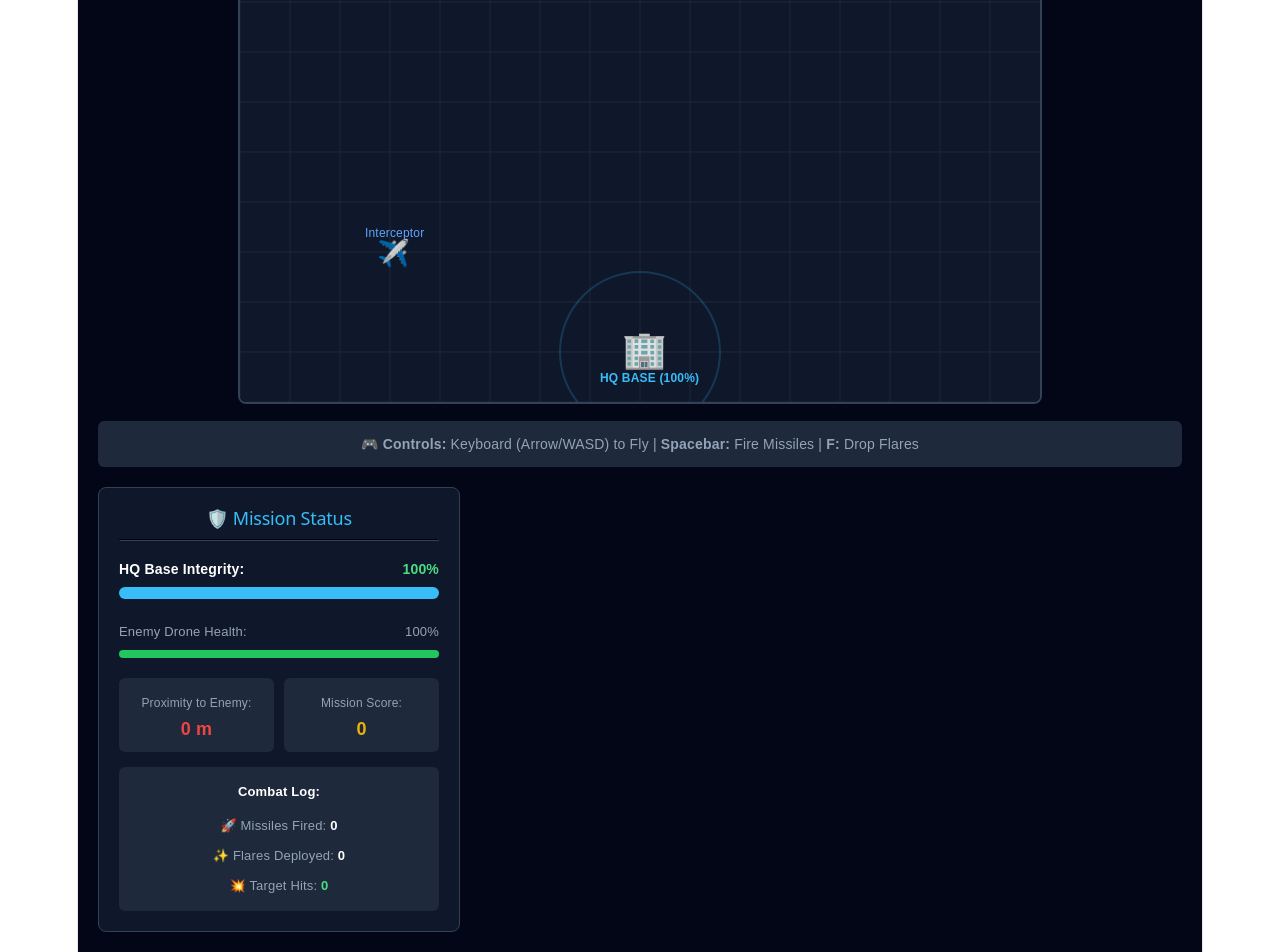
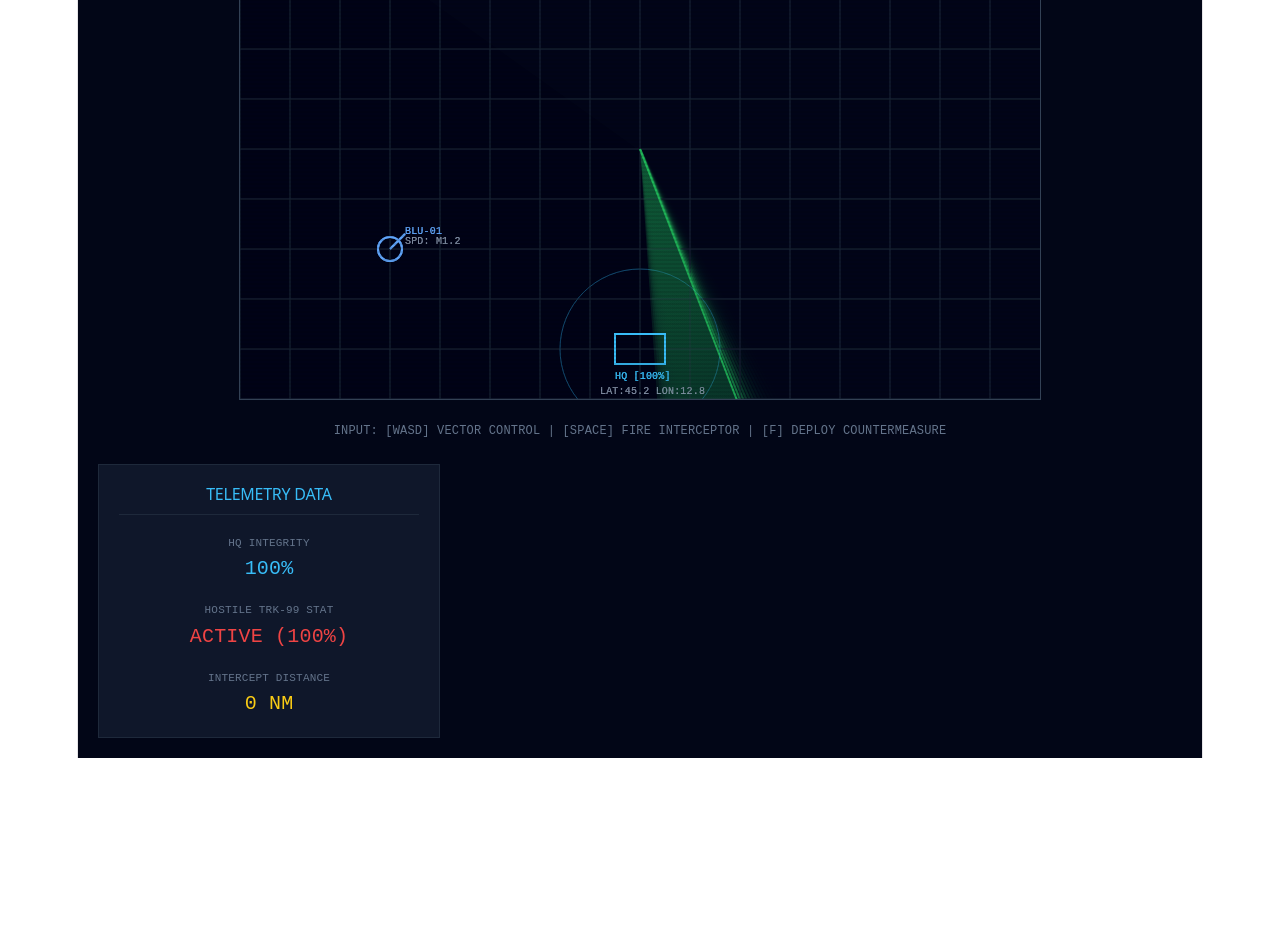
Before and after one commit to sriharish094-hue/drdo-tactical-simulator, a React app in the folder app/: page / in a window 1280 px wide. Shown: the part 259-1211 px from the top of the page. After the commit the page ends 1017 px from the top, so only its background shows below. Built offline with nearby package versions, Linux system fonts and the light colour scheme; the HTML template or start-up script is replaced by a standard one.

Commit message:
Upgraded to Real Tactical Radar with NATO symbology

```diff
--- a/app/src/App.jsx
+++ b/app/src/App.jsx
@@ -7,19 +7,18 @@ export default function App() {
   const [score, setScore] = useState(0);
   const [distance, setDistance] = useState(0);
   const [enemyHealth, setEnemyHealth] = useState(100);
-  const [baseHealth, setBaseHealth] = useState(100); // New: Base Health
-  const [stats, setStats] = useState({ hits: 0, missiles: 0, flares: 0 });
+  const [baseHealth, setBaseHealth] = useState(100);
 
-  // Agents Position & State
+  // Tactical Positions
   const [ownShip, setOwnShip] = useState({ x: 150, y: 350 });
   const [enemyAgent, setEnemyAgent] = useState({ x: 650, y: 50 });
-  const basePos = { x: 400, y: 450 }; // Base Location (Bottom Center)
+  const basePos = { x: 400, y: 450 };
 
   const [missiles, setMissiles] = useState([]);
   const [flares, setFlares] = useState([]);
   const [explosions, setExplosions] = useState([]);
 
-  // Keyboard Controls (WASD / Arrows)
+  // Keyboard Controls
   useEffect(() => {
     const handleKeyDown = (e) => {
       const speed = 12;
@@ -30,241 +29,265 @@ export default function App() {
       if (e.code === 'Space') { e.preventDefault(); fireMissile(); }
       if (e.key === 'f' || e.key === 'F') deployFlare();
     };
-
     window.addEventListener('keydown', handleKeyDown);
     return () => window.removeEventListener('keydown', handleKeyDown);
   }, [ownShip, enemyAgent]);
 
   const fireMissile = () => {
-    if (baseHealth > 0) {
-      setMissiles(prev => [...prev, { x: ownShip.x, y: ownShip.y, speed: 8 }]);
-      setStats(s => ({ ...s, missiles: s.missiles + 1 }));
-    }
+    if (baseHealth > 0) setMissiles(prev => [...prev, { x: ownShip.x, y: ownShip.y, speed: 10 }]);
   };
 
   const deployFlare = () => {
-    if (baseHealth > 0) {
-      setFlares(prev => [...prev, { x: ownShip.x, y: ownShip.y, life: 100 }]);
-      setStats(s => ({ ...s, flares: s.flares + 1 }));
-    }
+    if (baseHealth > 0) setFlares(prev => [...prev, { x: ownShip.x, y: ownShip.y, life: 100 }]);
   };
 
-  // Main Simulation Loop
+  // Main Simulation & Radar Engine
   useEffect(() => {
-    let interval = setInterval(() => {
-      // Stop AI if Game Over or Enemy Dead
-      if (!isAIActive || enemyHealth <= 0 || baseHealth <= 0) return;
+    let animationFrameId;
+    let lastTime = performance.now();
 
-      // 1. Calculate Jet to Enemy Distance (Proximity)
+    const loop = (time) => {
+      // Run AI logic every ~30ms frame equivalent
+      if (time - lastTime > 30) {
+        lastTime = time;
+
+        if (isAIActive && enemyHealth > 0 && baseHealth > 0) {
           const dx = ownShip.x - enemyAgent.x;
           const dy = ownShip.y - enemyAgent.y;
-      const dist = Math.sqrt(dx * dx + dy * dy);
-      setDistance(Math.floor(dist));
+          setDistance(Math.floor(Math.sqrt(dx * dx + dy * dy)));
 
-      // 2. Enemy AI Logic - Target BaseHQ!
           setEnemyAgent(prev => {
-        let targetX = basePos.x; // Default target is Base HQ
-        let targetY = basePos.y;
-
-        // Distract AI with Flares
+            let tx = basePos.x, ty = basePos.y;
             if (flares.length > 0) {
-          targetX = flares[0].x + Math.sin(Date.now() / 100) * 50;
-          targetY = flares[0].y + Math.cos(Date.now() / 100) * 50;
+              tx = flares[0].x + Math.sin(Date.now() / 100) * 50;
+              ty = flares[0].y + Math.cos(Date.now() / 100) * 50;
             }
-
-        const edx = targetX - prev.x;
-        const edy = targetY - prev.y;
+            const edx = tx - prev.x, edy = ty - prev.y;
             const edist = Math.sqrt(edx * edx + edy * edy);
             const speed = mode === 'WAR' ? 2 : 1;
 
-        // Check if Enemy reached the Base to deal damage
             if (edist < 30 && flares.length === 0) {
-          setBaseHealth(h => Math.max(0, h - 2)); // Damage base
+              setBaseHealth(h => Math.max(0, h - 2));
               setExplosions(ex => [...ex, { x: basePos.x, y: basePos.y - 20, life: 5 }]);
             }
-
-        if (edist > 5) {
-          return { x: prev.x + (edx / edist) * speed, y: prev.y + (edy / edist) * speed };
-        }
+            if (edist > 5) return { x: prev.x + (edx / edist) * speed, y: prev.y + (edy / edist) * speed };
             return prev;
           });
 
-      // 3. Move Missiles & Check Collisions
-      setMissiles(prevMissiles => {
-        return prevMissiles.map(m => {
-          const mdx = enemyAgent.x - m.x;
-          const mdy = enemyAgent.y - m.y;
+          setMissiles(prev => prev.map(m => {
+            const mdx = enemyAgent.x - m.x, mdy = enemyAgent.y - m.y;
             const mdist = Math.sqrt(mdx * mdx + mdy * mdy);
-
-          if (mdist < 25) { // Hit Enemy
-            setEnemyHealth(h => Math.max(0, h - 25)); // Takes 4 hits to destroy 100 HP
+            if (mdist < 25) {
+              setEnemyHealth(h => Math.max(0, h - 25));
               setScore(s => s + 150);
-            setStats(s => ({ ...s, hits: s.hits + 1 }));
               setExplosions(ex => [...ex, { x: enemyAgent.x, y: enemyAgent.y, life: 15 }]);
               return null;
             }
             if (mdist < 5) return null;
             return { x: m.x + (mdx / mdist) * m.speed, y: m.y + (mdy / mdist) * m.speed, speed: m.speed };
-        }).filter(Boolean);
-      });
+          }).filter(Boolean));
 
-      // 4. Update Particles
           setFlares(prev => prev.map(f => ({ ...f, life: f.life - 2 })).filter(f => f.life > 0));
           setExplosions(prev => prev.map(e => ({ ...e, life: e.life - 1 })).filter(e => e.life > 0));
+        }
+      }
 
-    }, 30);
-
-    return () => clearInterval(interval);
-  }, [isAIActive, ownShip, enemyAgent, mode, flares, enemyHealth, baseHealth]);
-
-  // Canvas Drawing
-  useEffect(() => {
+      // --- CANVAS DRAWING (60 FPS for smooth radar sweep) ---
       const canvas = canvasRef.current;
-    if (!canvas) return;
+      if (canvas) {
         const ctx = canvas.getContext('2d');
 
-    // Radar Background
-    ctx.fillStyle = '#0f172a';
+        // Dark Radar Background with fade effect (creates trail)
+        ctx.fillStyle = 'rgba(2, 6, 23, 0.3)';
         ctx.fillRect(0, 0, canvas.width, canvas.height);
-    ctx.strokeStyle = '#1e293b';
+
+        // Grid Background
+        ctx.strokeStyle = 'rgba(30, 41, 59, 0.5)';
         ctx.lineWidth = 1;
         for (let i = 0; i < canvas.width; i += 50) {
           ctx.beginPath(); ctx.moveTo(i, 0); ctx.lineTo(i, canvas.height); ctx.stroke();
           ctx.beginPath(); ctx.moveTo(0, i); ctx.lineTo(canvas.width, i); ctx.stroke();
         }
 
-    // Draw Military Base HQ 🏢
-    ctx.font = '36px Arial';
-    ctx.fillText('🏢', basePos.x - 18, basePos.y + 10);
-    ctx.fillStyle = baseHealth > 30 ? '#38bdf8' : '#ef4444';
-    ctx.font = 'bold 12px sans-serif';
-    ctx.fillText(`HQ BASE (${baseHealth}%)`, basePos.x - 40, basePos.y + 30);
+        // Draw Rotating Radar Sweep
+        const cx = canvas.width / 2;
+        const cy = canvas.height / 2;
+        const radius = Math.max(cx, cy) + 100;
+        const currentAngle = (Date.now() / 1500) % (Math.PI * 2);
 
-    // Draw Base Defense Radius
+        ctx.save();
+        ctx.translate(cx, cy);
+        ctx.rotate(currentAngle);
+
+        ctx.beginPath();
+        ctx.moveTo(0, 0);
+        ctx.arc(0, 0, radius, 0, 0.3); // Radar beam width
+        ctx.lineTo(0, 0);
+        const gradient = ctx.createLinearGradient(0, 0, radius, 0);
+        gradient.addColorStop(0, 'rgba(34, 197, 94, 0.2)');
+        gradient.addColorStop(1, 'rgba(34, 197, 94, 0)');
+        ctx.fillStyle = gradient;
+        ctx.fill();
+
+        ctx.beginPath();
+        ctx.moveTo(0, 0);
+        ctx.lineTo(radius, 0);
+        ctx.strokeStyle = 'rgba(34, 197, 94, 0.8)'; // Bright sweep line
+        ctx.lineWidth = 2;
+        ctx.stroke();
+        ctx.restore();
+
+        // Helper function for tactical text
+        const drawTacticalText = (text, x, y, color) => {
+          ctx.fillStyle = color;
+          ctx.font = '10px "Courier New", monospace';
+          ctx.fillText(text, x, y);
+        };
+
+        // Base HQ (NATO Friendly Ground - Blue Rectangle)
+        ctx.beginPath();
+        ctx.rect(basePos.x - 25, basePos.y - 15, 50, 30);
+        ctx.strokeStyle = baseHealth > 30 ? '#38bdf8' : '#ef4444';
+        ctx.lineWidth = 2;
+        ctx.stroke();
+        drawTacticalText(`HQ [${baseHealth}%]`, basePos.x - 25, basePos.y + 30, '#38bdf8');
+        drawTacticalText(`LAT:45.2 LON:12.8`, basePos.x - 40, basePos.y + 45, 'rgba(148, 163, 184, 0.7)');
+
+        // Base Radius
         ctx.beginPath();
         ctx.arc(basePos.x, basePos.y, 80, 0, Math.PI * 2);
-    ctx.strokeStyle = baseHealth > 30 ? 'rgba(56, 189, 248, 0.2)' : 'rgba(239, 68, 68, 0.4)';
+        ctx.strokeStyle = baseHealth > 30 ? 'rgba(56, 189, 248, 0.15)' : 'rgba(239, 68, 68, 0.3)';
+        ctx.lineWidth = 1;
+        ctx.stroke();
+
+        // Own Jet (NATO Friendly Air - Blue Circle/Arc)
+        ctx.beginPath();
+        ctx.arc(ownShip.x, ownShip.y, 12, 0, Math.PI * 2);
+        ctx.strokeStyle = '#60a5fa';
         ctx.lineWidth = 2;
         ctx.stroke();
+        ctx.beginPath();
+        ctx.moveTo(ownShip.x, ownShip.y);
+        ctx.lineTo(ownShip.x + 15, ownShip.y - 15); // Velocity vector line
+        ctx.stroke();
+        drawTacticalText('BLU-01', ownShip.x + 15, ownShip.y - 15, '#60a5fa');
+        drawTacticalText(`SPD: M1.2`, ownShip.x + 15, ownShip.y - 5, 'rgba(148, 163, 184, 0.7)');
 
-    // Draw Flares ✨ & Missiles 🚀 & Explosions 💥
-    flares.forEach(f => { ctx.font = '20px Arial'; ctx.fillText('✨', f.x - 10, f.y + 10); });
-    missiles.forEach(m => { ctx.font = '18px Arial'; ctx.fillText('🚀', m.x - 8, m.y + 8); });
-    explosions.forEach(e => { ctx.font = '28px Arial'; ctx.fillText('💥', e.x - 14, e.y + 14); });
+        // Enemy Drone (NATO Hostile Air - Red Diamond)
+        if (enemyHealth > 0) {
+          ctx.beginPath();
+          ctx.moveTo(enemyAgent.x, enemyAgent.y - 14);
+          ctx.lineTo(enemyAgent.x + 14, enemyAgent.y);
+          ctx.lineTo(enemyAgent.x, enemyAgent.y + 14);
+          ctx.lineTo(enemyAgent.x - 14, enemyAgent.y);
+          ctx.closePath();
+          ctx.strokeStyle = '#ef4444';
+          ctx.lineWidth = 2;
+          ctx.stroke();
+          drawTacticalText(`TRK-99 [${enemyHealth}%]`, enemyAgent.x + 15, enemyAgent.y - 15, '#ef4444');
+          drawTacticalText(`ALT: 15000`, enemyAgent.x + 15, enemyAgent.y - 5, 'rgba(148, 163, 184, 0.7)');
+        } else {
+          drawTacticalText('TARGET DESTROYED', enemyAgent.x - 40, enemyAgent.y, '#4ade80');
+        }
 
-    // Draw Own Jet ✈️
-    ctx.font = '26px Arial';
-    ctx.fillText('✈️', ownShip.x - 13, ownShip.y + 10);
-    ctx.fillStyle = '#60a5fa';
-    ctx.font = '12px sans-serif';
-    ctx.fillText('Interceptor', ownShip.x - 25, ownShip.y - 15);
+        // Flares (Chaff/Flare Decoys - Yellow cross)
+        flares.forEach(f => {
+          ctx.beginPath();
+          ctx.moveTo(f.x - 5, f.y - 5); ctx.lineTo(f.x + 5, f.y + 5);
+          ctx.moveTo(f.x + 5, f.y - 5); ctx.lineTo(f.x - 5, f.y + 5);
+          ctx.strokeStyle = '#facc15';
+          ctx.lineWidth = 2;
+          ctx.stroke();
+        });
 
-    // Draw Enemy / Game Over States
+        // Missiles (White Interceptor lines)
+        missiles.forEach(m => {
+          ctx.beginPath();
+          ctx.arc(m.x, m.y, 3, 0, Math.PI * 2);
+          ctx.fillStyle = '#ffffff';
+          ctx.fill();
+        });
+
+        // Explosions
+        explosions.forEach(e => {
+          ctx.beginPath();
+          ctx.arc(e.x, e.y, (15 - e.life) * 2, 0, Math.PI * 2);
+          ctx.strokeStyle = `rgba(239, 68, 68, ${e.life / 15})`;
+          ctx.lineWidth = 3;
+          ctx.stroke();
+        });
+
+        // Game Over Overlay
         if (baseHealth <= 0) {
-      ctx.fillStyle = 'rgba(0,0,0,0.7)';
+          ctx.fillStyle = 'rgba(0,0,0,0.8)';
           ctx.fillRect(0, 0, canvas.width, canvas.height);
           ctx.fillStyle = '#ef4444';
-      ctx.font = 'bold 40px sans-serif';
-      ctx.fillText('GAME OVER - BASE DESTROYED', 90, 240);
-    } else if (enemyHealth > 0) {
-      ctx.font = '26px Arial';
-      ctx.fillText('🛸', enemyAgent.x - 13, enemyAgent.y + 10);
-      ctx.fillStyle = '#f87171';
-      ctx.font = '12px sans-serif';
-      ctx.fillText(`Kamikaze Drone (${enemyHealth}%)`, enemyAgent.x - 50, enemyAgent.y - 15);
-    } else {
-      ctx.fillStyle = '#4ade80';
-      ctx.font = 'bold 30px sans-serif';
-      ctx.fillText('MISSION SUCCESS - THREAT NEUTRALIZED', 90, 240);
+          ctx.font = 'bold 30px "Courier New", monospace';
+          ctx.fillText('SYSTEM FAILURE: HQ BREACHED', 150, 240);
         }
+      }
+      animationFrameId = requestAnimationFrame(loop);
+    };
 
-  }, [ownShip, enemyAgent, missiles, flares, explosions, enemyHealth, baseHealth]);
+    animationFrameId = requestAnimationFrame(loop);
+    return () => cancelAnimationFrame(animationFrameId);
+  }, [isAIActive, ownShip, enemyAgent, mode, flares, enemyHealth, baseHealth, missiles, explosions]);
 
   const handleReset = () => {
-    setOwnShip({ x: 150, y: 350 });
-    setEnemyAgent({ x: 650, y: 50 });
+    setOwnShip({ x: 150, y: 350 }); setEnemyAgent({ x: 650, y: 50 });
     setMissiles([]); setFlares([]); setExplosions([]);
-    setEnemyHealth(100); setBaseHealth(100);
-    setScore(0); setDistance(0);
+    setEnemyHealth(100); setBaseHealth(100); setScore(0); setDistance(0);
   };
 
   return (
-    <div style={{ backgroundColor: '#020617', color: 'white', minHeight: '100vh', padding: '20px', fontFamily: 'sans-serif' }}>
-      <header style={{ borderBottom: '1px solid #334155', paddingBottom: '12px', marginBottom: '20px' }}>
-        <h1 style={{ color: '#38bdf8', margin: 0, fontSize: '24px' }}>DRDO Tactical Simulator</h1>
-        <p style={{ color: '#94a3b8', margin: '4px 0 0 0', fontSize: '14px' }}>Phase 4: Base Defense Protocol (Protect the HQ)</p>
+    <div style={{ backgroundColor: '#020617', color: 'white', minHeight: '100vh', padding: '20px', fontFamily: '"Courier New", monospace' }}>
+      <header style={{ borderBottom: '1px solid #1e293b', paddingBottom: '12px', marginBottom: '20px' }}>
+        <h1 style={{ color: '#38bdf8', margin: 0, fontSize: '24px', letterSpacing: '1px' }}>TACTICAL DISPLAY SYSTM // DRDO-C2</h1>
+        <p style={{ color: '#64748b', margin: '4px 0 0 0', fontSize: '12px' }}>OP-MODE: ACTIVE DEFENSE | MIL-STD-2525 SYMBOLOGY ACTIVE</p>
       </header>
 
       <div style={{ display: 'flex', gap: '20px', flexWrap: 'wrap' }}>
         <div style={{ flex: '1 1 auto' }}>
           <div style={{ marginBottom: '15px', display: 'flex', gap: '10px', flexWrap: 'wrap' }}>
-            <button onClick={() => setIsAIActive(!isAIActive)} style={{ padding: '10px 18px', backgroundColor: isAIActive ? '#ef4444' : '#22c55e', color: 'white', border: 'none', borderRadius: '6px', cursor: 'pointer', fontWeight: 'bold' }}>
-              {isAIActive ? '🛑 Stop Simulation' : '▶️ Start Attack'}
+            <button onClick={() => setIsAIActive(!isAIActive)} style={{ padding: '8px 16px', backgroundColor: isAIActive ? '#7f1d1d' : '#14532d', color: isAIActive ? '#fca5a5' : '#86efac', border: '1px solid ' + (isAIActive ? '#ef4444' : '#22c55e'), fontFamily: 'inherit', cursor: 'pointer' }}>
+              {isAIActive ? 'HALT SIMULATION' : 'INITIATE TRACKING'}
             </button>
-            <button onClick={() => setMode(mode === 'PEACE' ? 'WAR' : 'PEACE')} style={{ padding: '10px 18px', backgroundColor: '#eab308', color: 'black', border: 'none', borderRadius: '6px', cursor: 'pointer', fontWeight: 'bold' }}>
-              Enemy Speed: {mode}
-            </button>
-            <button onClick={handleReset} style={{ padding: '10px 18px', backgroundColor: '#475569', color: 'white', border: 'none', borderRadius: '6px', cursor: 'pointer', fontWeight: 'bold' }}>
-              🔄 Reset Mission
+            <button onClick={handleReset} style={{ padding: '8px 16px', backgroundColor: '#0f172a', color: '#94a3b8', border: '1px solid #334155', fontFamily: 'inherit', cursor: 'pointer' }}>
+              RESET SYS
             </button>
           </div>
 
-          <div style={{ border: '2px solid #334155', borderRadius: '8px', overflow: 'hidden', display: 'inline-block', backgroundColor: 'black' }}>
+          <div style={{ border: '1px solid #334155', display: 'inline-block', backgroundColor: '#020617', position: 'relative' }}>
+            {/* CRT Scanline Overlay effect */}
+            <div style={{ position: 'absolute', top: 0, left: 0, right: 0, bottom: 0, background: 'repeating-linear-gradient(0deg, transparent, transparent 2px, rgba(0,0,0,0.1) 2px, rgba(0,0,0,0.1) 4px)', pointerEvents: 'none' }}></div>
             <canvas ref={canvasRef} width={800} height={500} style={{ display: 'block', maxWidth: '100%' }} />
           </div>
 
-          <div style={{ color: '#94a3b8', fontSize: '14px', marginTop: '10px', backgroundColor: '#1e293b', padding: '10px', borderRadius: '6px' }}>
-            🎮 <b>Controls:</b> Keyboard (Arrow/WASD) to Fly | <b>Spacebar:</b> Fire Missiles | <b>F:</b> Drop Flares
+          <div style={{ color: '#64748b', fontSize: '12px', marginTop: '10px' }}>
+            INPUT: [WASD] VECTOR CONTROL | [SPACE] FIRE INTERCEPTOR | [F] DEPLOY COUNTERMEASURE
           </div>
         </div>
 
-        <div style={{ width: '320px', backgroundColor: '#0f172a', padding: '20px', borderRadius: '8px', border: '1px solid #334155', height: 'fit-content' }}>
-          <h2 style={{ color: '#38bdf8', fontSize: '18px', marginTop: 0 }}>🛡️ Mission Status</h2>
-          <hr style={{ borderColor: '#334155', marginBottom: '15px' }} />
+        <div style={{ width: '300px', backgroundColor: '#0f172a', padding: '20px', border: '1px solid #1e293b' }}>
+          <h2 style={{ color: '#38bdf8', fontSize: '16px', marginTop: 0, borderBottom: '1px solid #1e293b', paddingBottom: '10px' }}>TELEMETRY DATA</h2>
 
-          <div style={{ marginBottom: '20px' }}>
-            <div style={{ display: 'flex', justifyContent: 'space-between', color: 'white', fontSize: '14px', marginBottom: '5px', fontWeight: 'bold' }}>
-              <span>HQ Base Integrity:</span>
-              <span style={{ color: baseHealth > 30 ? '#4ade80' : '#ef4444' }}>{baseHealth}%</span>
+          <div style={{ display: 'grid', gap: '15px', marginTop: '15px' }}>
+            <div>
+              <div style={{ color: '#64748b', fontSize: '11px' }}>HQ INTEGRITY</div>
+              <div style={{ fontSize: '20px', color: baseHealth > 30 ? '#38bdf8' : '#ef4444' }}>{baseHealth}%</div>
             </div>
-            <div style={{ width: '100%', height: '12px', backgroundColor: '#334155', borderRadius: '6px', overflow: 'hidden' }}>
-              <div style={{ width: `${baseHealth}%`, height: '100%', backgroundColor: baseHealth > 50 ? '#38bdf8' : '#ef4444', transition: 'width 0.3s' }}></div>
+            <div>
+              <div style={{ color: '#64748b', fontSize: '11px' }}>HOSTILE TRK-99 STAT</div>
+              <div style={{ fontSize: '20px', color: enemyHealth > 0 ? '#ef4444' : '#4ade80' }}>
+                {enemyHealth > 0 ? `ACTIVE (${enemyHealth}%)` : 'NEUTRALIZED'}
               </div>
             </div>
-
-          <div style={{ marginBottom: '20px' }}>
-            <div style={{ display: 'flex', justifyContent: 'space-between', color: '#94a3b8', fontSize: '13px', marginBottom: '5px' }}>
-              <span>Enemy Drone Health:</span>
-              <span>{enemyHealth > 0 ? `${enemyHealth}%` : 'DESTROYED'}</span>
-            </div>
-            <div style={{ width: '100%', height: '8px', backgroundColor: '#334155', borderRadius: '4px', overflow: 'hidden' }}>
-              <div style={{ width: `${enemyHealth}%`, height: '100%', backgroundColor: enemyHealth > 50 ? '#22c55e' : '#ef4444', transition: 'width 0.3s' }}></div>
-            </div>
-          </div>
-
-          <div style={{ display: 'grid', gridTemplateColumns: '1fr 1fr', gap: '10px', marginBottom: '15px' }}>
-            <div style={{ backgroundColor: '#1e293b', padding: '10px', borderRadius: '6px' }}>
-              <span style={{ color: '#94a3b8', fontSize: '12px' }}>Proximity to Enemy:</span>
-              <div style={{ fontSize: '18px', fontWeight: 'bold', color: enemyHealth === 0 ? '#94a3b8' : (distance < 100 ? '#ef4444' : '#22c55e') }}>
-                {enemyHealth > 0 ? `${distance} m` : 'N/A'}
-              </div>
-            </div>
-            <div style={{ backgroundColor: '#1e293b', padding: '10px', borderRadius: '6px' }}>
-              <span style={{ color: '#94a3b8', fontSize: '12px' }}>Mission Score:</span>
-              <div style={{ fontSize: '18px', fontWeight: 'bold', color: '#eab308' }}>{score}</div>
-            </div>
-          </div>
-
-          <div style={{ backgroundColor: '#1e293b', padding: '12px', borderRadius: '6px' }}>
-            <h3 style={{ color: 'white', fontSize: '13px', margin: '0 0 8px 0' }}>Combat Log:</h3>
-            <div style={{ fontSize: '13px', color: '#94a3b8', display: 'flex', flexDirection: 'column', gap: '4px' }}>
-              <div>🚀 Missiles Fired: <b style={{ color: 'white' }}>{stats.missiles}</b></div>
-              <div>✨ Flares Deployed: <b style={{ color: 'white' }}>{stats.flares}</b></div>
-              <div>💥 Target Hits: <b style={{ color: '#4ade80' }}>{stats.hits}</b></div>
+            <div>
+              <div style={{ color: '#64748b', fontSize: '11px' }}>INTERCEPT DISTANCE</div>
+              <div style={{ fontSize: '20px', color: '#facc15' }}>{enemyHealth > 0 ? `${distance} NM` : '---'}</div>
             </div>
           </div>
         </div>
-
       </div>
     </div>
   );
```
Lines whose indentation alone changed are shown as unchanged.
